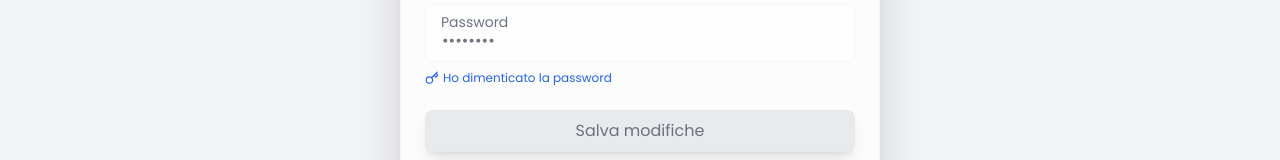
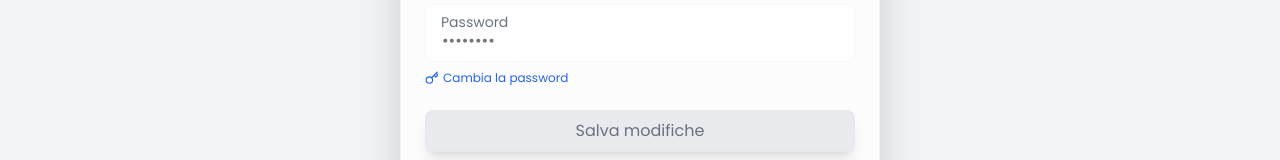
Before and after one commit to bale231/todowebapp-frontend-reactts, a React (Vite) app: page /profile in a window 1280 px wide. Shown: the part 609-769 px from the top of the page. Built offline with nearby package versions, Linux system fonts and the light colour scheme; the HTML template or start-up script is replaced by a standard one.

Commit message:
Update button text for password change

```diff
--- a/src/pages/Profile.tsx
+++ b/src/pages/Profile.tsx
@@ -507,7 +507,7 @@ export default function Profile() {
                 className="text-xs text-blue-600 dark:text-blue-400 hover:underline self-start flex items-center gap-1"
               >
                 <Key size={14} />
-                Ho dimenticato la password
+                Cambia la password
               </button>
             </div>
           ) : (
```
